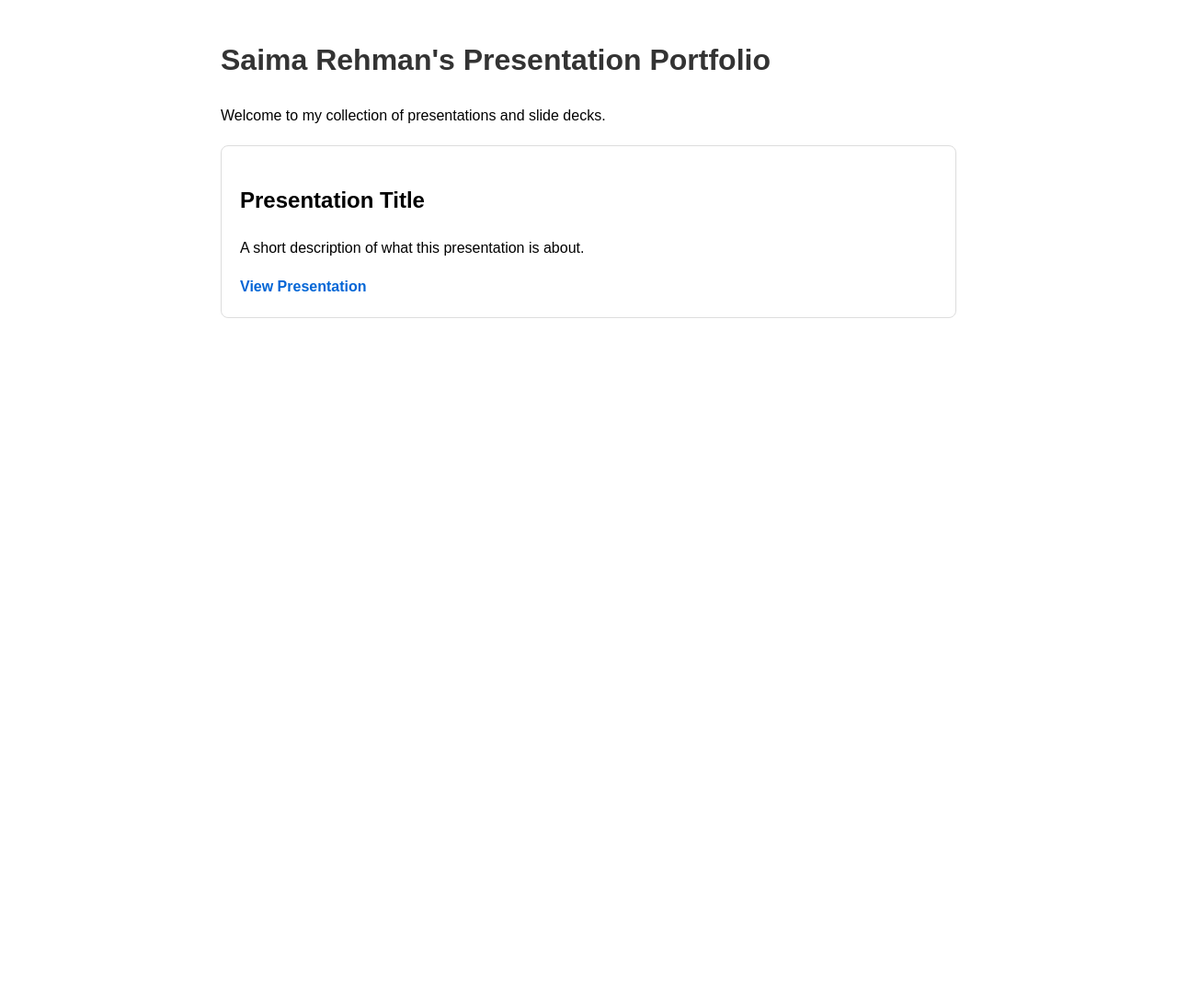
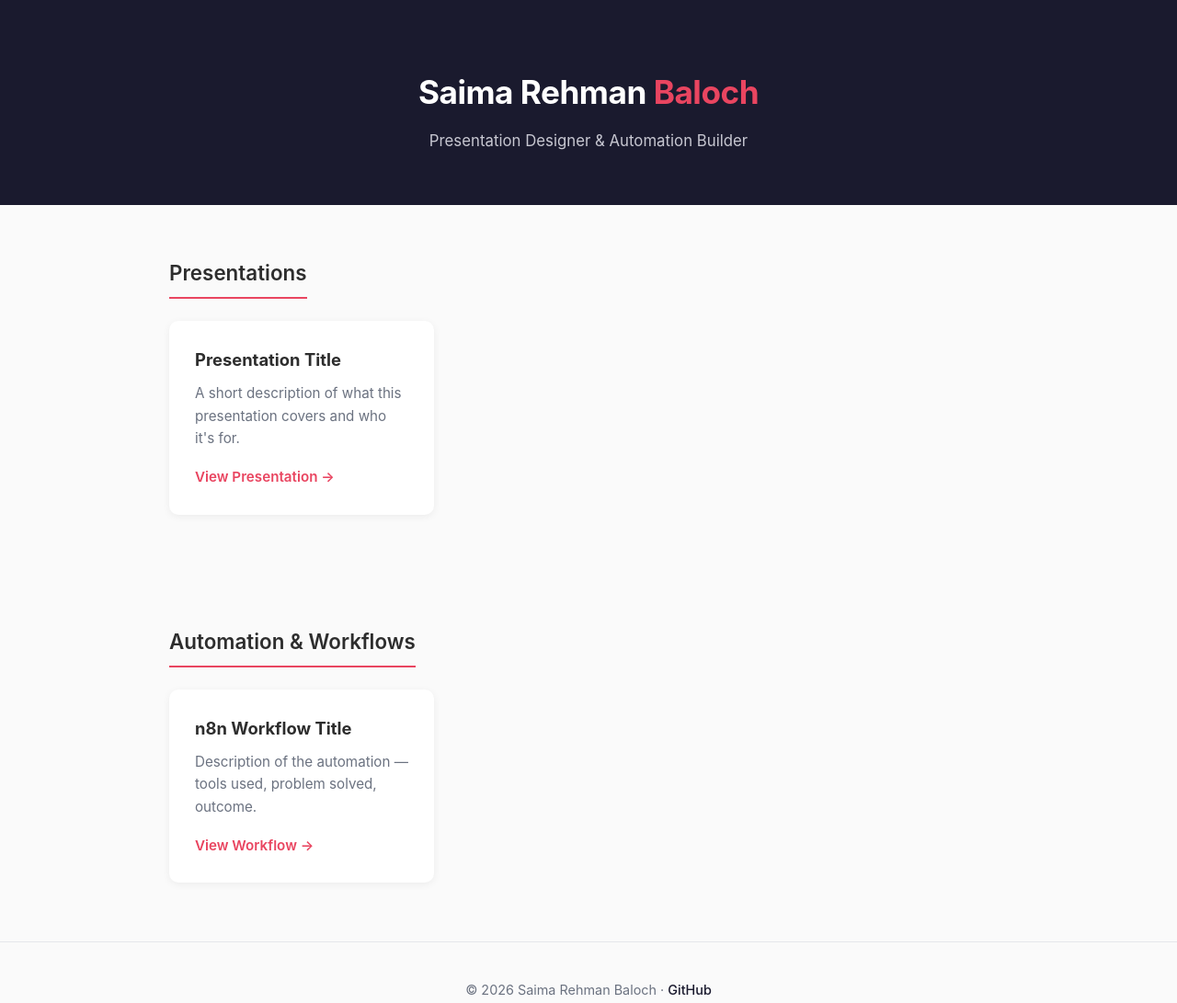
Before and after one commit to saimarehmanbaloch/PresentationDesigns, a plain HTML site: page index.html in a window 1280 px wide. Shown: the whole page at 92% size. Before the commit the page ends 800 px from the top, so only its background shows below. Drawn offline with Linux system fonts and the light colour scheme.

Commit message:
Update index.html

```diff
--- a/index.html
+++ b/index.html
@@ -3,24 +3,134 @@
 <head>
     <meta charset="UTF-8">
     <meta name="viewport" content="width=device-width, initial-scale=1.0">
-    <title>Saima Rehman - Presentations</title>
+    <title>Saima Rehman Baloch — Presentation Portfolio</title>
     <style>
-        body { font-family: sans-serif; max-width: 800px; margin: 40px auto; padding: 0 20px; line-height: 1.6; }
-        h1 { color: #333; }
-        .presentation { border: 1px solid #ddd; padding: 20px; margin: 20px 0; border-radius: 8px; }
-        a { color: #0366d6; text-decoration: none; font-weight: bold; }
-        a:hover { text-decoration: underline; }
+        :root {
+            --primary: #1a1a2e;
+            --accent: #e94560;
+            --bg: #fafafa;
+            --card: #ffffff;
+            --text: #2d2d2d;
+            --muted: #6b7280;
+        }
+        * { box-sizing: border-box; margin: 0; padding: 0; }
+        body {
+            font-family: -apple-system, BlinkMacSystemFont, 'Segoe UI', Roboto, sans-serif;
+            background: var(--bg);
+            color: var(--text);
+            line-height: 1.6;
+        }
+        .container { max-width: 960px; margin: 0 auto; padding: 0 24px; }
+
+        /* Hero */
+        header {
+            background: var(--primary);
+            color: #fff;
+            padding: 72px 0 56px;
+            text-align: center;
+        }
+        header h1 { font-size: 2.2rem; font-weight: 700; letter-spacing: -0.5px; }
+        header p { color: #c7c7d1; margin-top: 12px; font-size: 1.05rem; }
+        .accent { color: var(--accent); }
+
+        /* Section headings */
+        .section-title {
+            font-size: 1.4rem;
+            font-weight: 600;
+            margin: 56px 0 24px;
+            padding-bottom: 8px;
+            border-bottom: 2px solid var(--accent);
+            display: inline-block;
+        }
+
+        /* Cards grid */
+        .grid {
+            display: grid;
+            grid-template-columns: repeat(auto-fill, minmax(280px, 1fr));
+            gap: 24px;
+            margin-bottom: 64px;
+        }
+        .card {
+            background: var(--card);
+            border-radius: 10px;
+            padding: 28px;
+            box-shadow: 0 2px 8px rgba(0,0,0,0.06);
+            transition: transform 0.2s ease, box-shadow 0.2s ease;
+            display: flex;
+            flex-direction: column;
+        }
+        .card:hover {
+            transform: translateY(-4px);
+            box-shadow: 0 8px 20px rgba(0,0,0,0.1);
+        }
+        .card h3 { font-size: 1.15rem; margin-bottom: 10px; }
+        .card p { color: var(--muted); font-size: 0.95rem; flex-grow: 1; }
+        .card a {
+            margin-top: 18px;
+            color: var(--accent);
+            font-weight: 600;
+            text-decoration: none;
+            font-size: 0.95rem;
+            align-self: flex-start;
+        }
+        .card a:hover { text-decoration: underline; }
+
+        /* Footer */
+        footer {
+            text-align: center;
+            padding: 40px 0;
+            color: var(--muted);
+            font-size: 0.9rem;
+            border-top: 1px solid #e5e7eb;
+        }
+        footer a { color: var(--primary); text-decoration: none; font-weight: 500; }
+        footer a:hover { color: var(--accent); }
     </style>
 </head>
 <body>
-    <h1>Saima Rehman's Presentation Portfolio</h1>
-    <p>Welcome to my collection of presentations and slide decks.</p>
 
-    <!-- Copy this block for each presentation -->
-    <div class="presentation">
-        <h2>Presentation Title</h2>
-        <p>A short description of what this presentation is about.</p>
-        <a href="./link-to-your-presentation.html">View Presentation</a>
+<header>
+    <div class="container">
+        <h1>Saima Rehman <span class="accent">Baloch</span></h1>
+        <p>Presentation Designer &amp; Automation Builder</p>
     </div>
+</header>
+
+<main class="container">
+
+    <h2 class="section-title">Presentations</h2>
+    <div class="grid">
+
+        <!-- ⬇️ COPY THIS BLOCK FOR EACH PRESENTATION ⬇️ -->
+        <div class="card">
+            <h3>Presentation Title</h3>
+            <p>A short description of what this presentation covers and who it's for.</p>
+            <a href="./presentations/example.html">View Presentation →</a>
+        </div>
+        <!-- ⬆️ COPY THIS BLOCK FOR EACH PRESENTATION ⬆️ -->
+
+    </div>
+
+    <h2 class="section-title">Automation &amp; Workflows</h2>
+    <div class="grid">
+
+        <!-- ⬇️ COPY THIS BLOCK FOR EACH WORKFLOW ⬇️ -->
+        <div class="card">
+            <h3>n8n Workflow Title</h3>
+            <p>Description of the automation — tools used, problem solved, outcome.</p>
+            <a href="./automation/example.html">View Workflow →</a>
+        </div>
+        <!-- ⬆️ COPY THIS BLOCK FOR EACH WORKFLOW ⬆️ -->
+
+    </div>
+
+</main>
+
+<footer>
+    <div class="container">
+        <p>© 2026 Saima Rehman Baloch · <a href="https://github.com/saimarehmanbaloch">GitHub</a></p>
+    </div>
+</footer>
+
 </body>
 </html>
```
